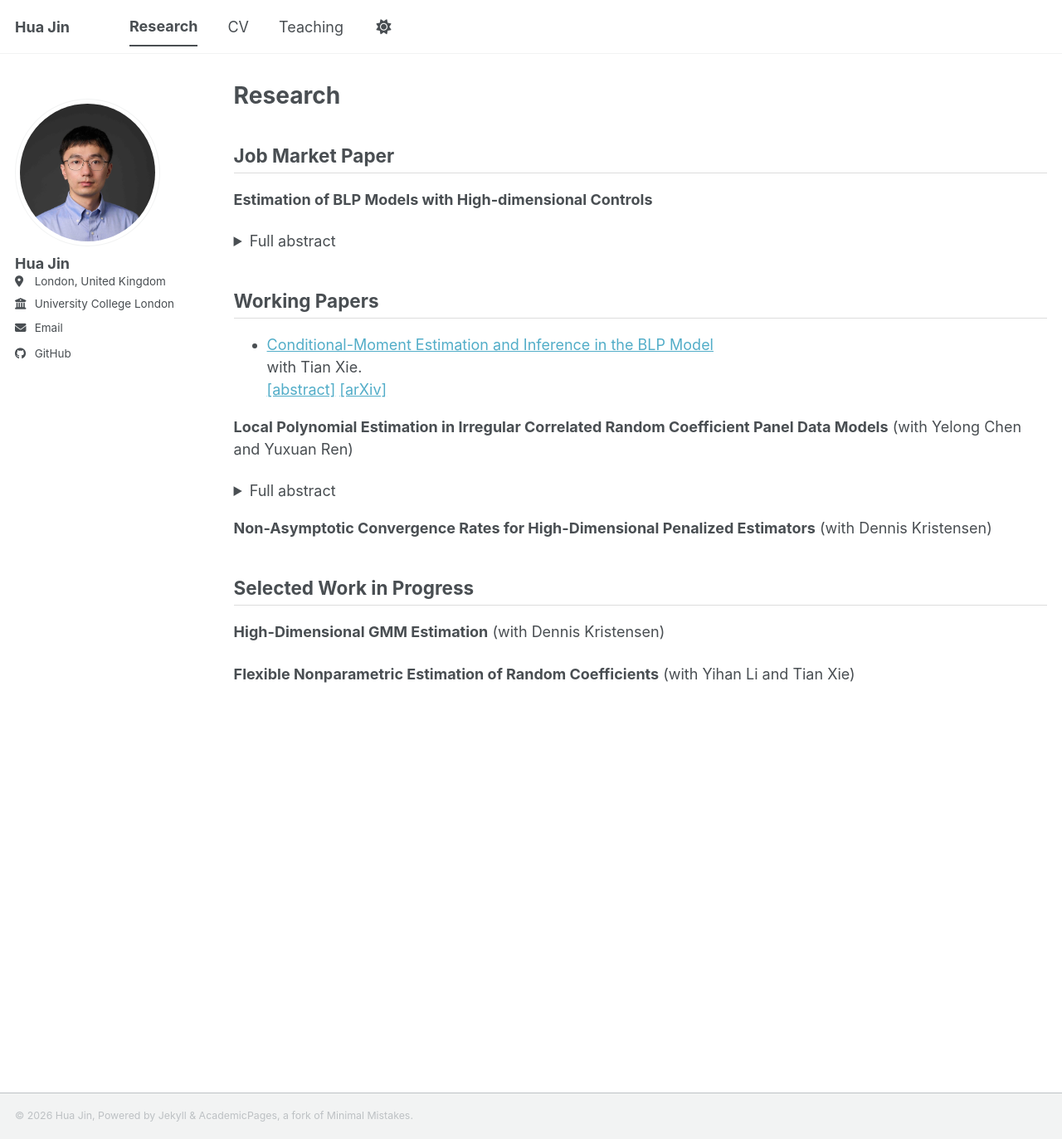
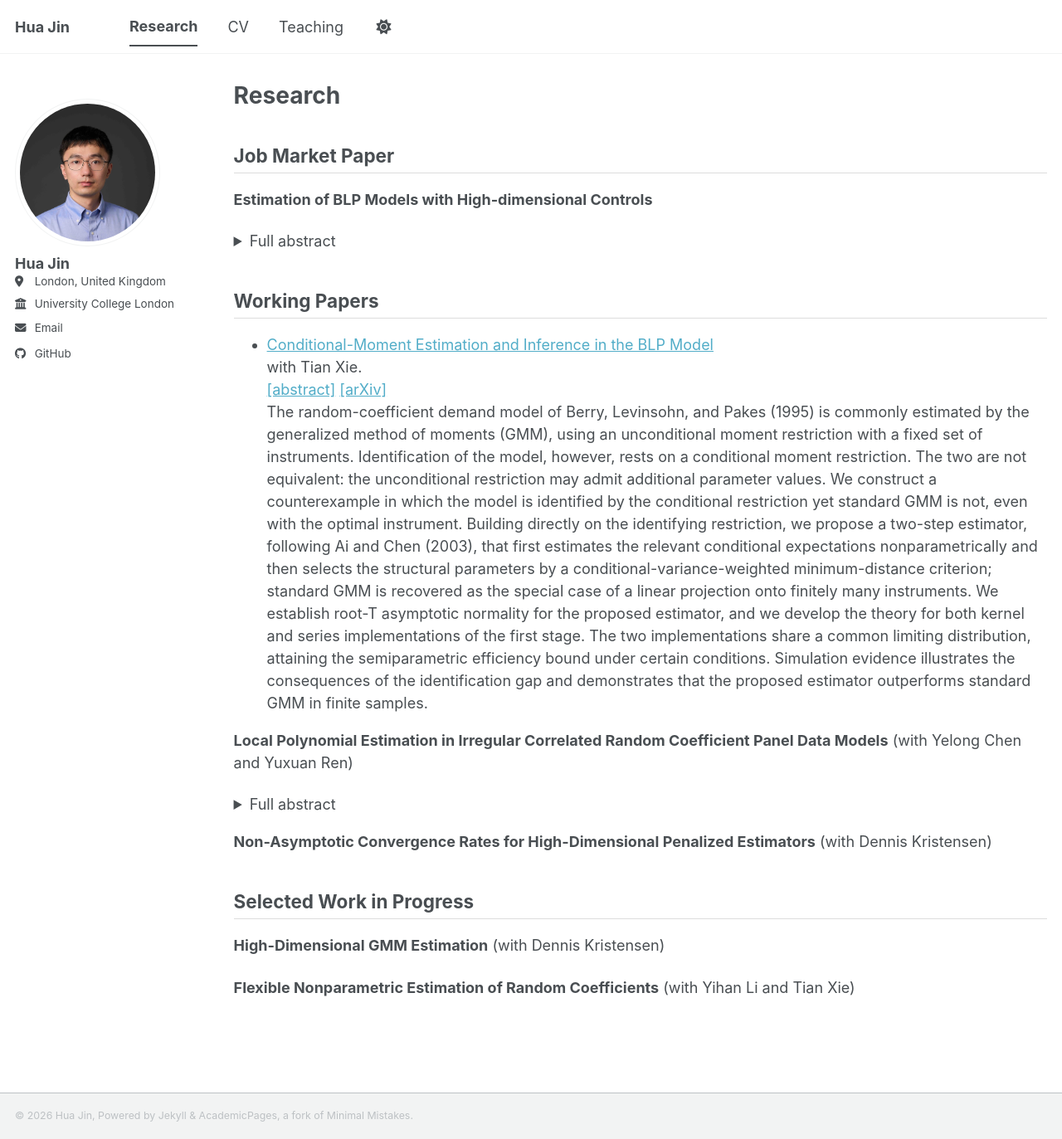
Before and after one commit to huajin-econ/huajin-econ.github.io, a Jekyll site: the page built from _pages/research.md, in a window 1280 px wide and 1373 px high. Shown: the whole window at 83% size. Built offline with Jekyll 4.4.1, drawn with Linux system fonts in a browser that asks for light colours; a style sheet for code colours, icons or effects is not loaded.

Commit message:
Refactor abstract link and display in research.md
Updated the abstract link and adjusted the abstract display method for better functionality.

```diff
--- a/_pages/research.md
+++ b/_pages/research.md
@@ -23,9 +23,9 @@ This paper develops a framework for estimating demand in differentiated product
 <li>
   <a href="https://arxiv.org/pdf/2609.15736" target="_blank">Conditional-Moment Estimation and Inference in the BLP Model</a><br>
   with Tian Xie.<br>
-  <a href="javascript:void(0)" onclick="var a=document.getElementById('abs-jmp');a.style.display=(a.style.display==='block')?'none':'block';">[abstract]</a>
+  <a href="#" class="abs-toggle">[abstract]</a>
   <a href="https://arxiv.org/abs/2609.15736" target="_blank">[arXiv]</a>
-  <div id="abs-jmp" style="display:none; font-size:0.85em; text-align:justify; margin:0.5em 0 1em 0;">
+  <div class="abstract">
   The random-coefficient demand model of Berry, Levinsohn, and Pakes (1995) is commonly estimated by the generalized method of moments (GMM), using an unconditional moment restriction with a fixed set of instruments. Identification of the model, however, rests on a conditional moment restriction. The two are not equivalent: the unconditional restriction may admit additional parameter values. We construct a counterexample in which the model is identified by the conditional restriction yet standard GMM is not, even with the optimal instrument. Building directly on the identifying restriction, we propose a two-step estimator, following Ai and Chen (2003), that first estimates the relevant conditional expectations nonparametrically and then selects the structural parameters by a conditional-variance-weighted minimum-distance criterion; standard GMM is recovered as the special case of a linear projection onto finitely many instruments. We establish root-T asymptotic normality for the proposed estimator, and we develop the theory for both kernel and series implementations of the first stage. The two implementations share a common limiting distribution, attaining the semiparametric efficiency bound under certain conditions. Simulation evidence illustrates the consequences of the identification gap and demonstrates that the proposed estimator outperforms standard GMM in finite samples.
   </div>
 </li>
```
